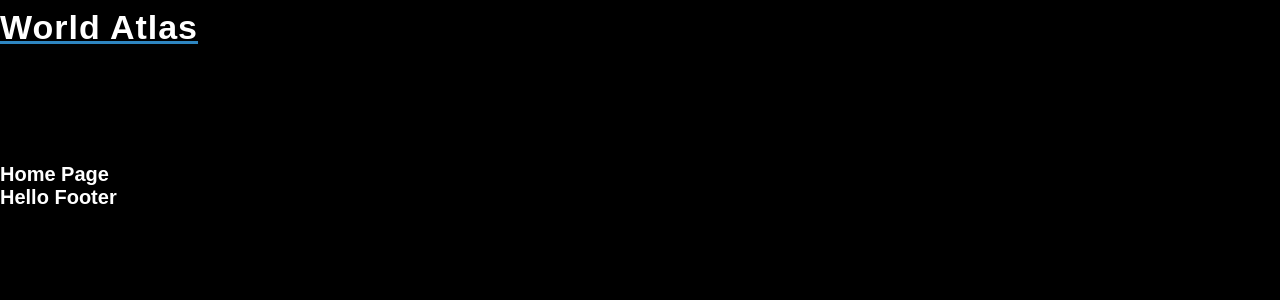
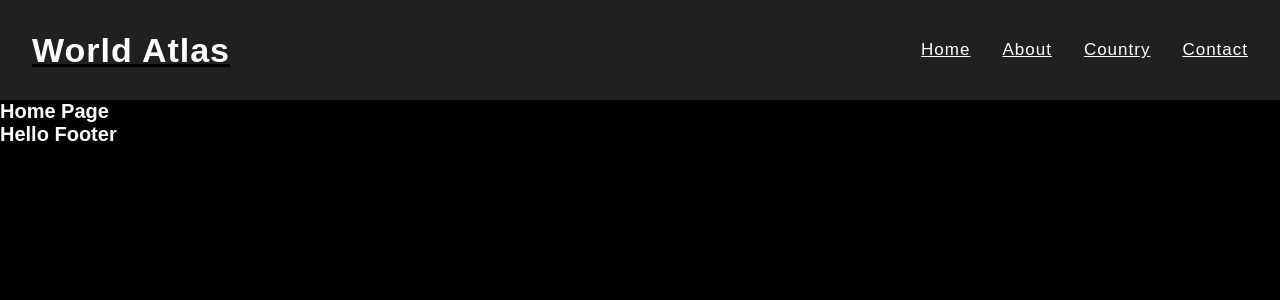
Before and after one commit to electrixky/world-atlas, a React (Vite) app: page / in a window 1280 px wide. Shown: the top 300 px of the page. Built offline with nearby package versions, Linux system fonts and the light colour scheme.

Commit message:
navbar styled

```diff
--- a/src/App.css
+++ b/src/App.css
@@ -70,3 +70,57 @@ button {
     max-width: 140rem;
     margin: auto;
 }
+
+
+.grid {
+    display: grid;
+}
+
+.grid-two-cols {
+    grid-template-columns: repeat(2, 1fr);
+}
+
+.grid-three-cols {
+    grid-template-columns: repeat(3, 1fr);
+}
+
+.grid-four-cols {
+    grid-template-columns: repeat(4, 1fr);
+}
+
+header {
+    height: 10rem;
+    box-shadow: rgba(33, 35, 38, 0.1) 0 10px 10px -10px;
+    background-color: #202020;
+    width: 100%;
+
+    & .container {
+        height: 10rem;
+    }
+}
+
+.navbar-grid {
+    grid-template-columns: 0.5fr 1fr;
+    align-items: center;
+    height: 10rem;
+    padding: 0 3.2rem;
+}
+
+nav ul {
+    display: flex;
+    justify-content: flex-end;
+    gap: 3.2rem;
+    color: #fff;
+
+    & li a {
+        color: #fff;
+    }
+}
+
+.ham-menu {
+    display: none;
+}
+
+.logo {
+
+}
```
